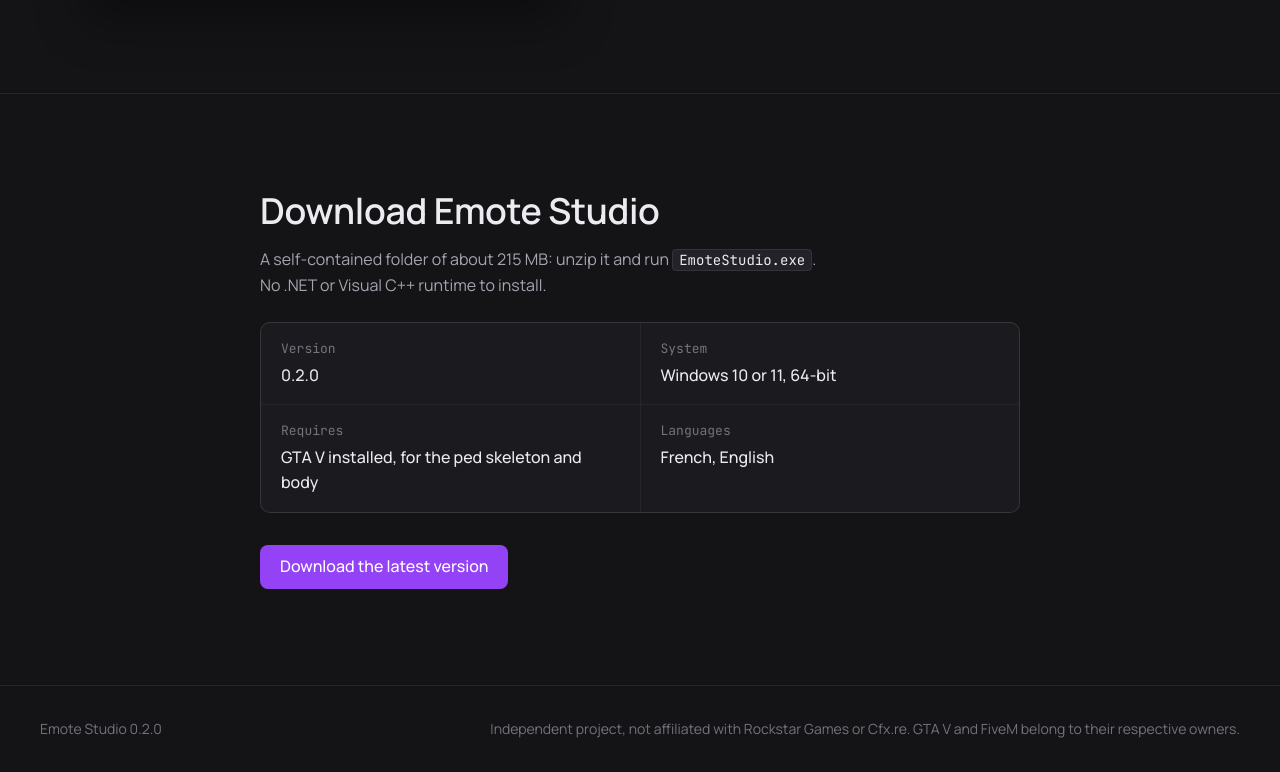
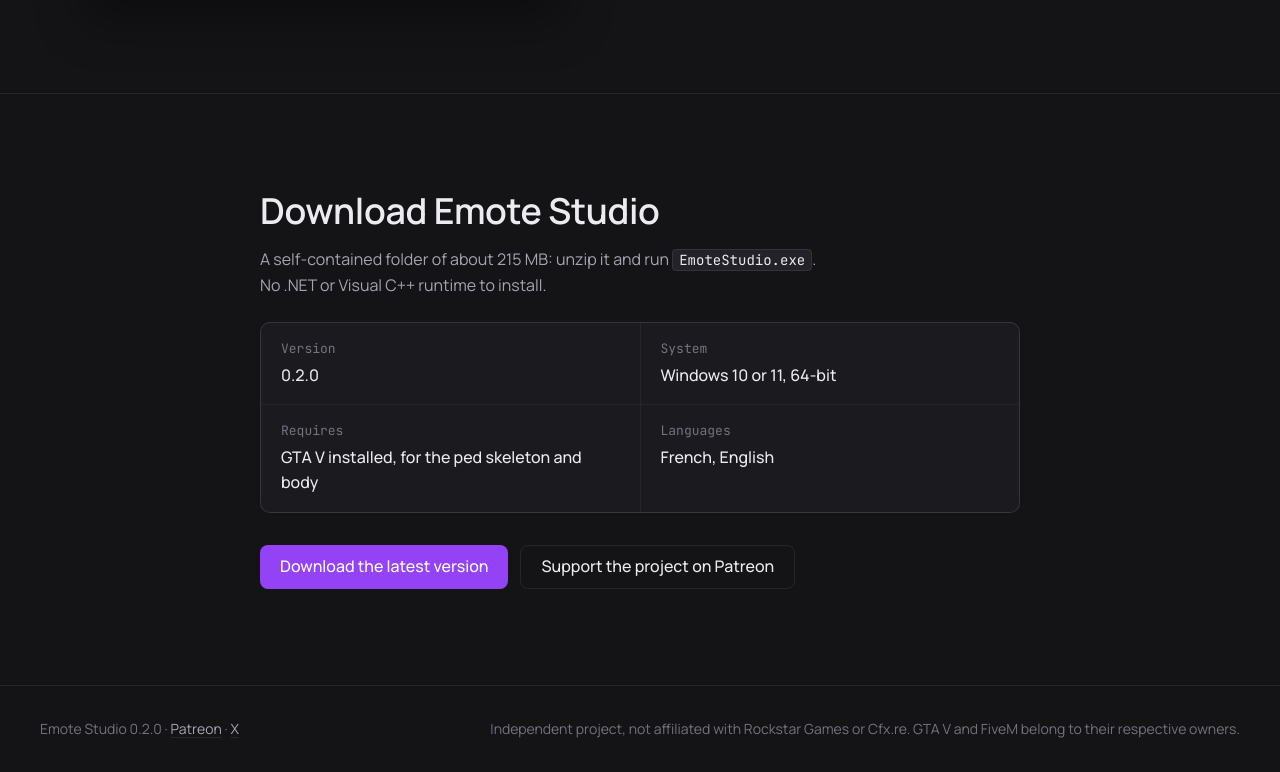
Before and after one commit to JusteKal/gyra-studio, a plain HTML site: page en/index.html in a window 1280 px wide. Shown: the part 3655-4427 px from the top of the page. Drawn offline with Linux system fonts and the light colour scheme.

Commit message:
feat: add Patreon and X links to the showcase site
- Patreon button next to the download button (FR and EN)
- Patreon and X links in the footer of both pages

```diff
--- a/en/index.html
+++ b/en/index.html
@@ -168,14 +168,17 @@ claude mcp add emote-studio -- EmoteStudio.exe mcp
           <div><dt>Requires</dt><dd>GTA V installed, for the ped skeleton and body</dd></div>
           <div><dt>Languages</dt><dd>French, English</dd></div>
         </dl>
-        <a class="button" href="https://github.com/JusteKal/emote-studio/releases">Download the latest version</a>
+        <div class="actions">
+          <a class="button" href="https://github.com/JusteKal/emote-studio/releases">Download the latest version</a>
+          <a class="button ghost" href="https://www.patreon.com/cw/Justekal" rel="noopener">Support the project on Patreon</a>
+        </div>
       </div>
     </section>
   </main>
 
   <footer class="footer">
     <div class="wrap footer-row">
-      <span>Emote Studio 0.2.0</span>
+      <span>Emote Studio 0.2.0 · <a href="https://www.patreon.com/cw/Justekal" rel="noopener">Patreon</a> · <a href="https://x.com/gyrateam" rel="noopener">X</a></span>
       <span>Independent project, not affiliated with Rockstar Games or Cfx.re. GTA V and FiveM belong to their respective owners.</span>
     </div>
   </footer>
--- a/styles.css
+++ b/styles.css
@@ -319,6 +319,10 @@ h3 { margin: 16px 0 8px; font-size: 20px; font-weight: 600; }
 
 .footer-row { display: flex; justify-content: space-between; gap: 24px; flex-wrap: wrap; }
 
+.footer a { color: var(--text-2); text-decoration-color: var(--line); text-underline-offset: 3px; }
+
+.footer a:hover { color: var(--text); }
+
 /* Petits écrans */
 
 @media (max-width: 1080px) {
```
Also changed, not shown: index.html (+5 -2 lines).
